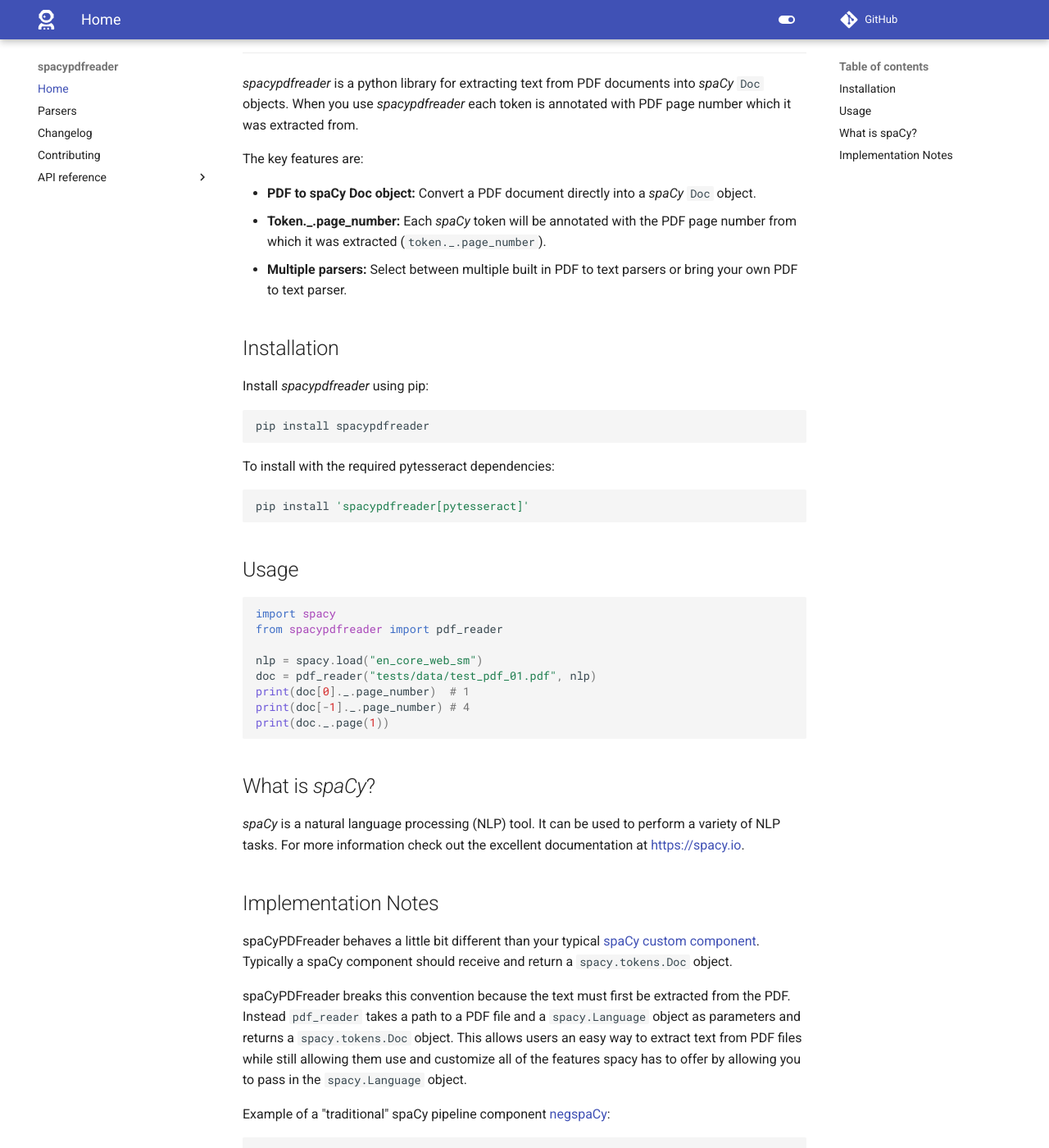
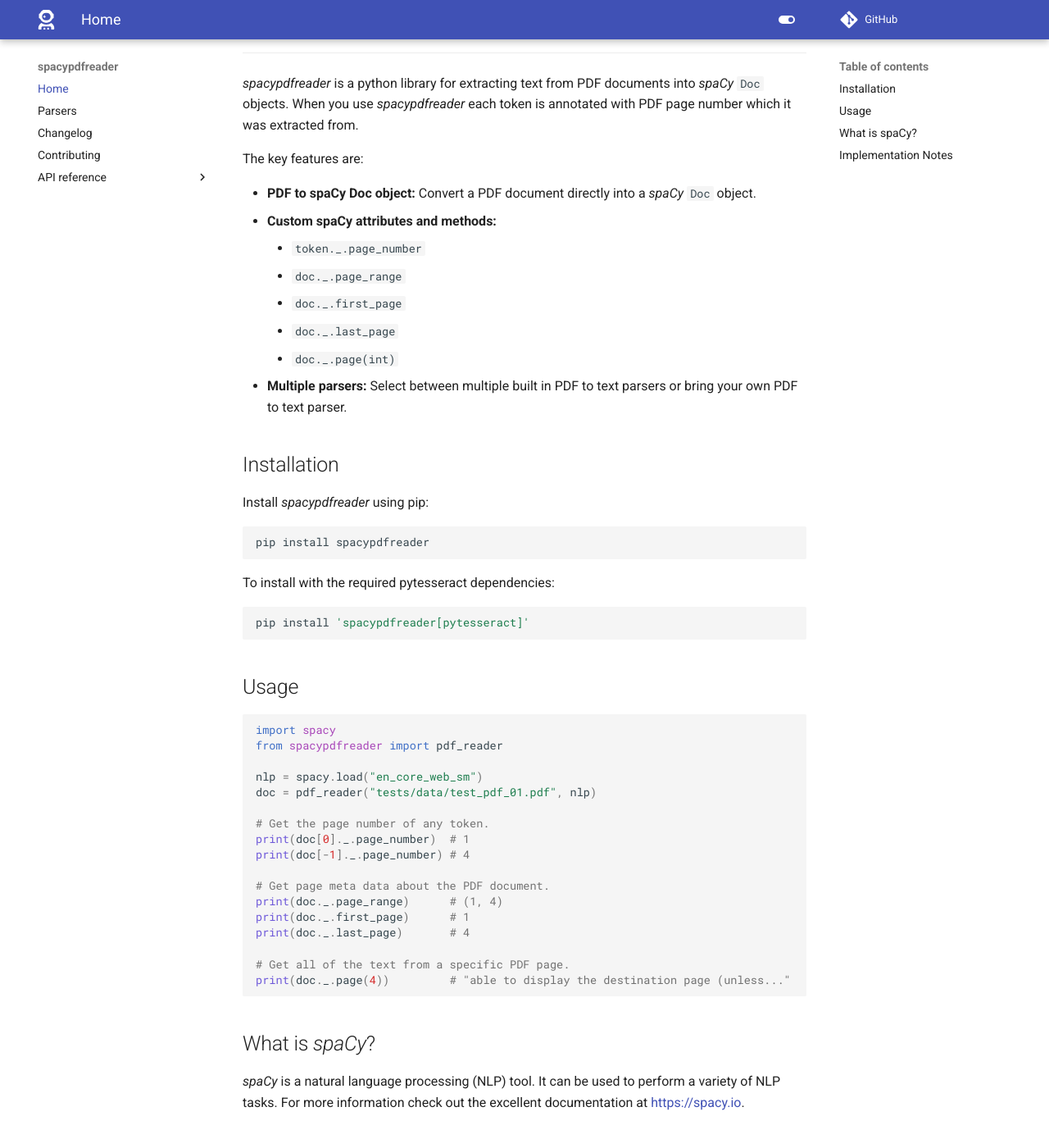
Before and after one commit to SamEdwardes/spacypdfreader, an MkDocs documentation site: the page built from docs/index.md, in a window 1280 px wide and 1400 px high, scrolled down 369 px. Shown: the whole window at 82% size. Built offline with MkDocs 1.6.1 and Material for MkDocs 9.7.7, drawn with Linux system fonts in a browser that asks for light colours; comment, search, counter and statistics services are not loaded.

Commit message:
Updated index

````diff
--- a/docs/index.md
+++ b/docs/index.md
@@ -21,7 +21,12 @@
 The key features are:
 
 - **PDF to spaCy Doc object:** Convert a PDF document directly into a *spaCy* `Doc` object.
-- **Token._.page_number:** Each *spaCy* token will be annotated with the PDF page number from which it was extracted (`token._.page_number`).
+- **Custom spaCy attributes and methods:**
+    - `token._.page_number`
+    - `doc._.page_range`
+    - `doc._.first_page`
+    - `doc._.last_page`
+    - `doc._.page(int)`
 - **Multiple parsers:** Select between multiple built in PDF to text parsers or bring your own PDF to text parser.
 
 ## Installation
@@ -46,9 +51,18 @@
 
 nlp = spacy.load("en_core_web_sm")
 doc = pdf_reader("tests/data/test_pdf_01.pdf", nlp)
+
+# Get the page number of any token.
 print(doc[0]._.page_number)  # 1
 print(doc[-1]._.page_number) # 4
-print(doc._.page(1))
+
+# Get page meta data about the PDF document.
+print(doc._.page_range)      # (1, 4)
+print(doc._.first_page)      # 1
+print(doc._.last_page)       # 4
+
+# Get all of the text from a specific PDF page.
+print(doc._.page(4))         # "able to display the destination page (unless..."
 ```
 
 ## What is *spaCy*?
````
Also changed, not shown: docs/contributing.md (+1 -0 lines).
